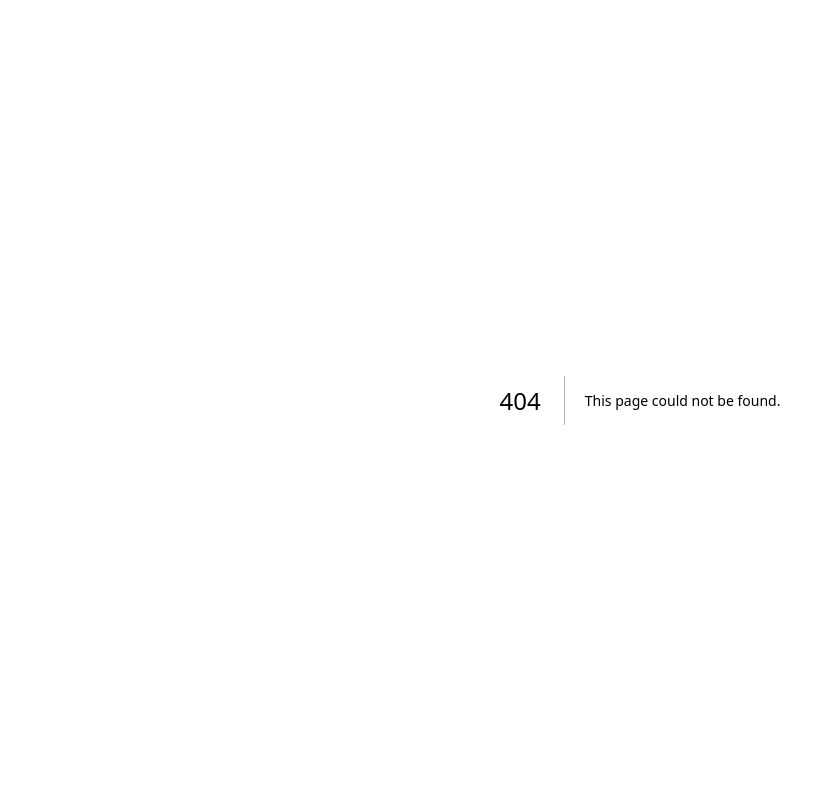
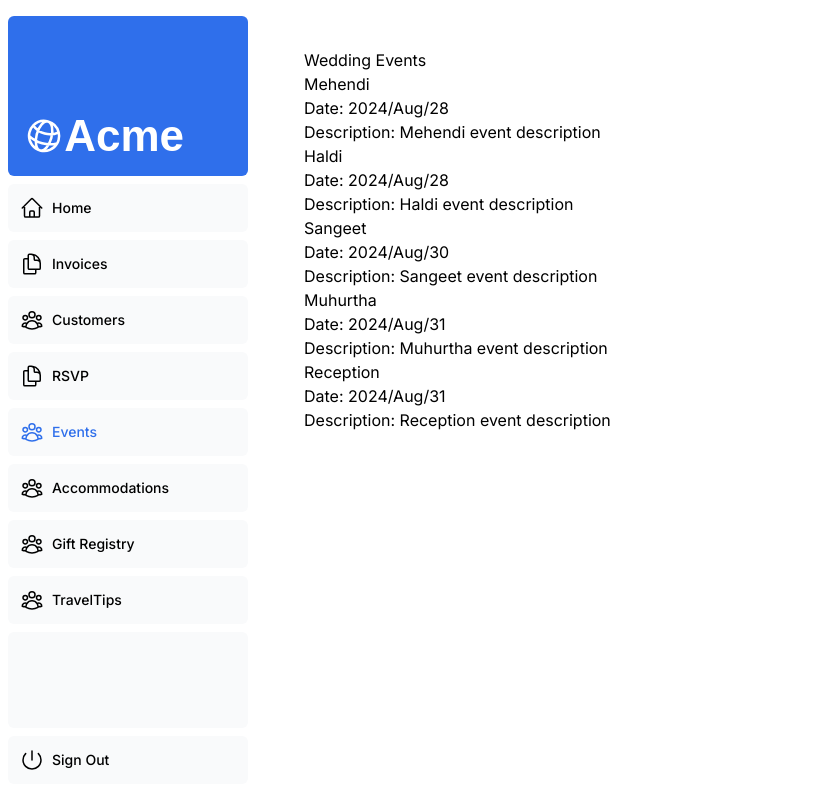
Before and after one commit to AvaniPai/nextjs-tutorial, a Next.js app: page /dashboard/events in a window 1280 px wide. Before the commit this address had no page. Shown: the whole page, without its empty margins (0-835 px from the left). Built offline with nearby package versions, Linux system fonts and the light colour scheme; a web font is replaced by a local one.

Commit message:
add each pages to sidenav

```diff
--- /dev/null
+++ b/app/dashboard/events/page.tsx
@@ -0,0 +1,24 @@
+// import React from 'react';
+
+export default function Page() {
+    const events = [
+        { name: 'Mehendi', date: '2024/Aug/28', description: 'Mehendi event description' },
+        { name: 'Haldi', date: '2024/Aug/28', description: 'Haldi event description' },
+        { name: 'Sangeet', date: '2024/Aug/30', description: 'Sangeet event description' },
+        { name: 'Muhurtha', date: '2024/Aug/31', description: 'Muhurtha event description' },
+        { name: 'Reception', date: '2024/Aug/31', description: 'Reception event description' },
+    ];
+
+    return (
+        <div className="centered-container">
+            <h1>Wedding Events</h1>
+            {events.map((event) => (
+                <div key={event.name}>
+                    <h2>{event.name}</h2>
+                    <p>Date: {event.date}</p>
+                    <p>Description: {event.description}</p>
+                </div>
+            ))}
+        </div>
+    );
+}
--- /dev/null
+++ b/app/dashboard/faq/page.tsx
@@ -0,0 +1,3 @@
+export default function Page() {
+    return <p>FAQ Page</p>;
+}
--- /dev/null
+++ b/app/dashboard/gift-registry/page.tsx
@@ -0,0 +1,3 @@
+export default function Page() {
+    return <p>Gift Registaring Page</p>;
+}
--- /dev/null
+++ b/app/dashboard/rsvp/page.tsx
@@ -0,0 +1,3 @@
+export default function Page() {
+    return <p>RSVP Page</p>;
+}
--- /dev/null
+++ b/app/dashboard/travel-tips/page.tsx
@@ -0,0 +1,3 @@
+export default function Page() {
+    return <p>Travel Tips Page</p>;
+}
--- a/app/ui/dashboard/nav-links.tsx
+++ b/app/ui/dashboard/nav-links.tsx
@@ -13,13 +13,46 @@ import clsx from 'clsx';
 // Map of links to display in the side navigation.
 // Depending on the size of the application, this would be stored in a database.
 const links = [
-  { name: 'Home', href: '/dashboard', icon: HomeIcon },
+  {
+    name: 'Home',
+    href: '/dashboard',
+    icon: HomeIcon
+  },
   {
     name: 'Invoices',
     href: '/dashboard/invoices',
     icon: DocumentDuplicateIcon,
   },
-  { name: 'Customers', href: '/dashboard/customers', icon: UserGroupIcon },
+  {
+    name: 'Customers',
+    href: '/dashboard/customers',
+    icon: UserGroupIcon
+  },
+  {
+    name: 'RSVP',
+    href: '/dashboard/rsvp',
+    icon: DocumentDuplicateIcon,
+  },
+  {
+    name: 'Events',
+    href: '/dashboard/events',
+    icon: UserGroupIcon
+  },
+  {
+    name: 'Accommodations',
+    href: '/dashboard/accommodations',
+    icon: UserGroupIcon
+  },
+  {
+    name: 'Gift Registry',
+    href: '/dashboard/gift-registry',
+    icon: UserGroupIcon
+  },
+  {
+    name: 'TravelTips',
+    href: '/dashboard/travel-tips',
+    icon: UserGroupIcon
+  }
 ];
 
 export default function NavLinks() {
```
